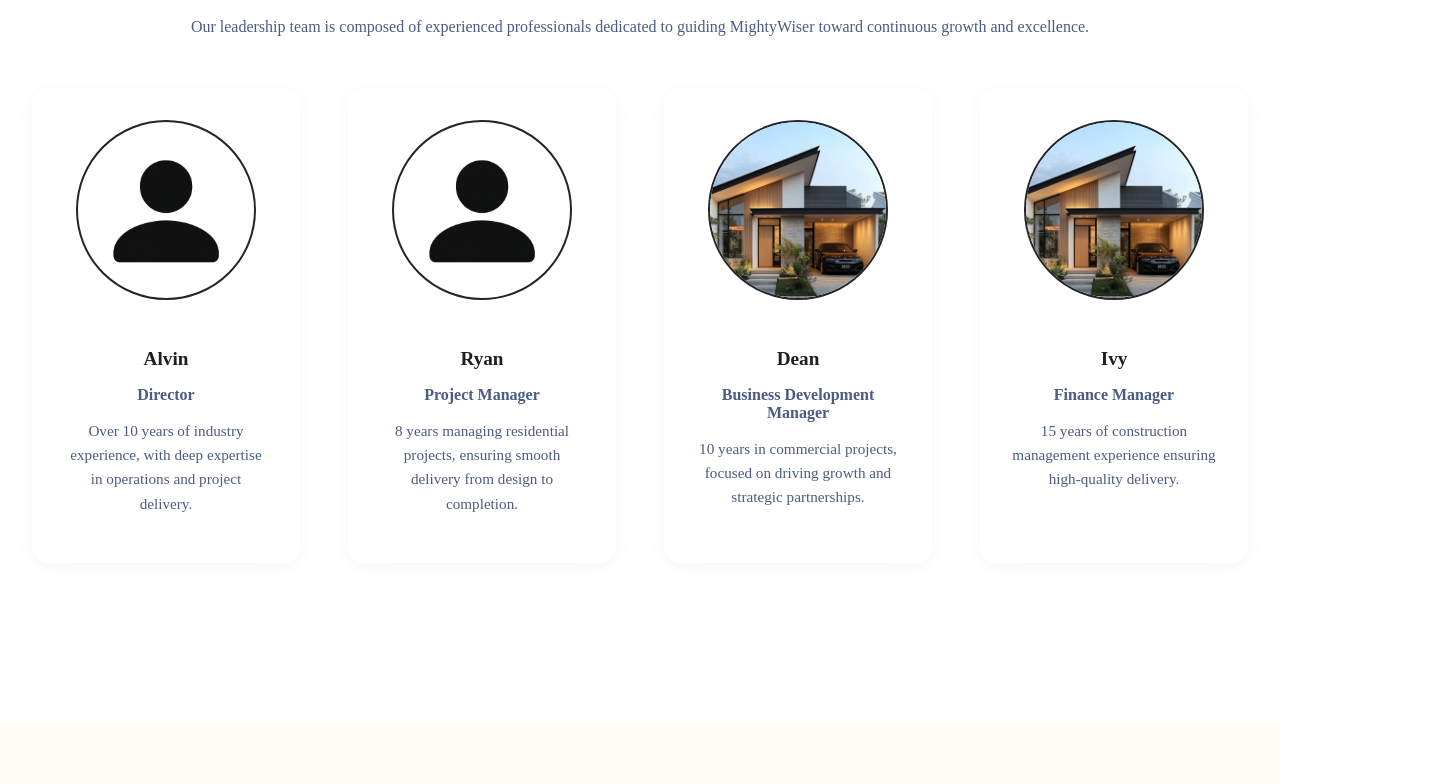
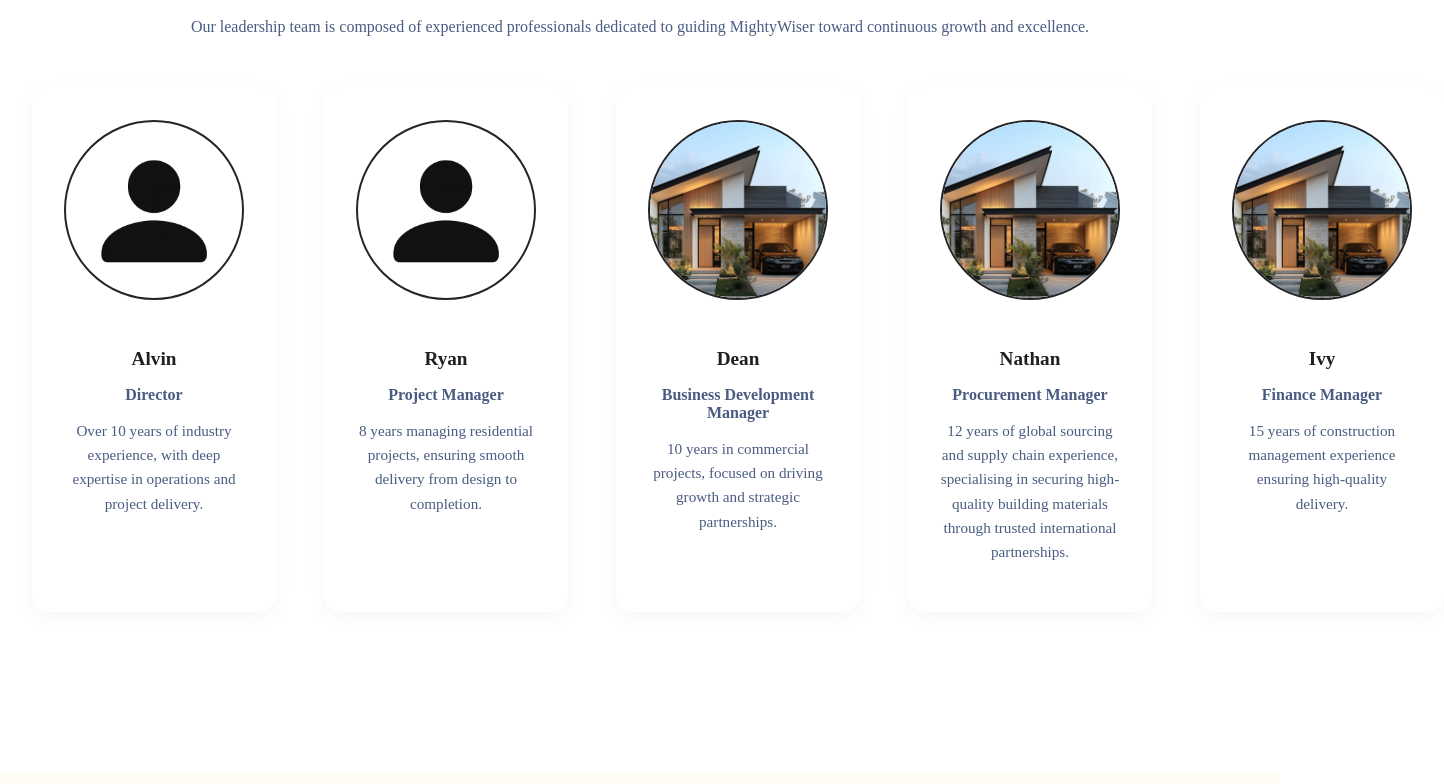
Before and after one commit to JW70228/mightywiser.github.io, a plain HTML site: page about.html in a window 1280 px wide. Shown: the part 2022-2806 px from the top of the page, 1444 px wide, since content can reach past the window. Drawn offline with Linux system fonts and the light colour scheme; a web font is replaced by a local one.

Commit message:
Add files via upload

```diff
--- a/about.css
+++ b/about.css
@@ -151,7 +151,7 @@
 
 .team-grid {
     display: grid;
-    grid-template-columns: repeat(4, 1fr);
+    grid-template-columns: repeat(5, 1fr);
     gap: 3rem;
 }
 
--- a/about.html
+++ b/about.html
@@ -175,6 +175,13 @@
 
         <div class="team-member">
             <img src="img/b3.jpg" alt="team member">
+            <h3>Nathan</h3>
+            <p class="role">Procurement Manager</p>
+            <p class="desc">12 years of global sourcing and supply chain experience, specialising in securing high-quality building materials through trusted international partnerships.</p>
+        </div>
+
+        <div class="team-member">
+            <img src="img/b3.jpg" alt="team member">
             <h3>Ivy</h3>
             <p class="role">Finance Manager</p>
             <p class="desc">15 years of construction management experience ensuring high-quality delivery.</p>
```
